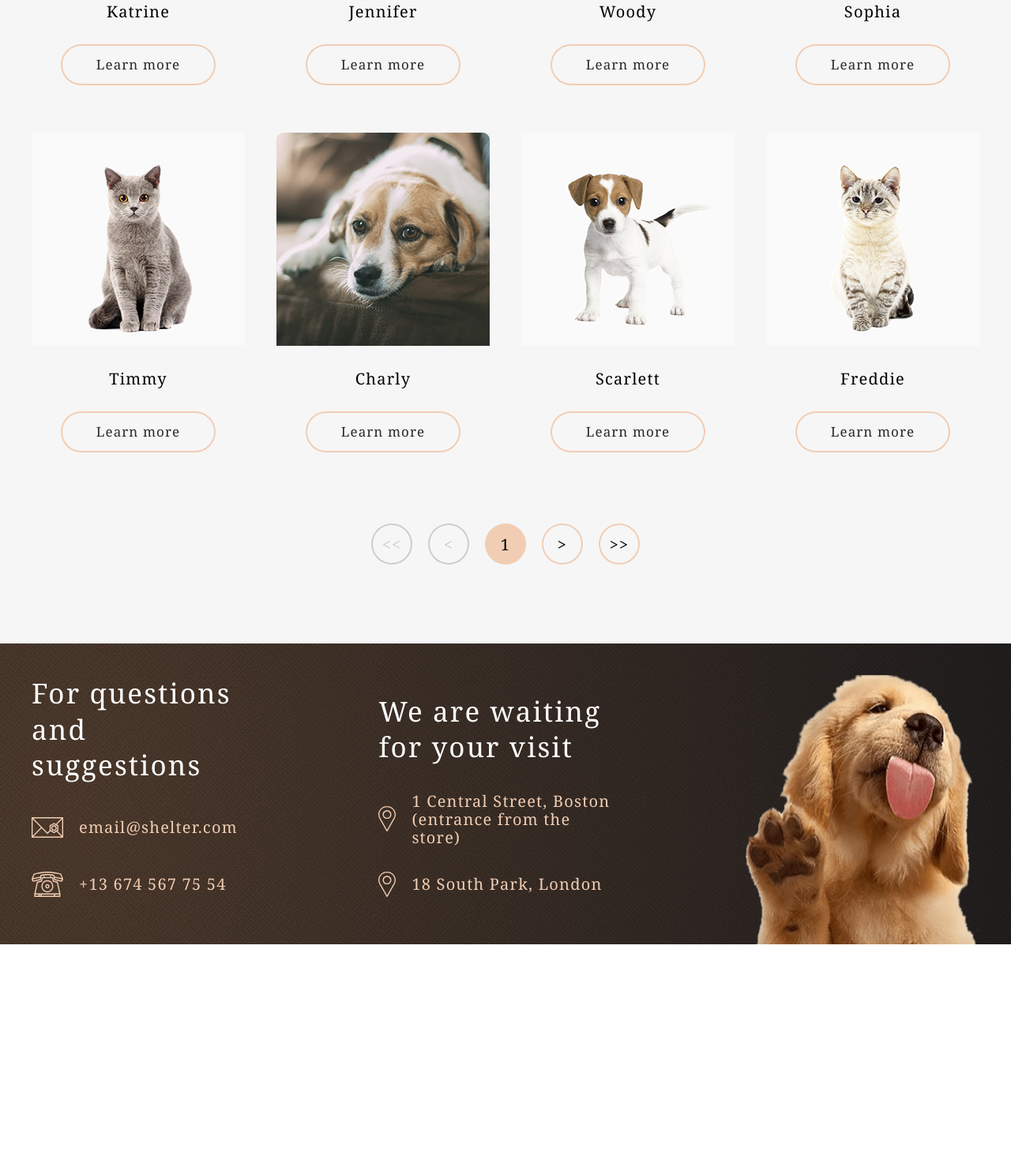
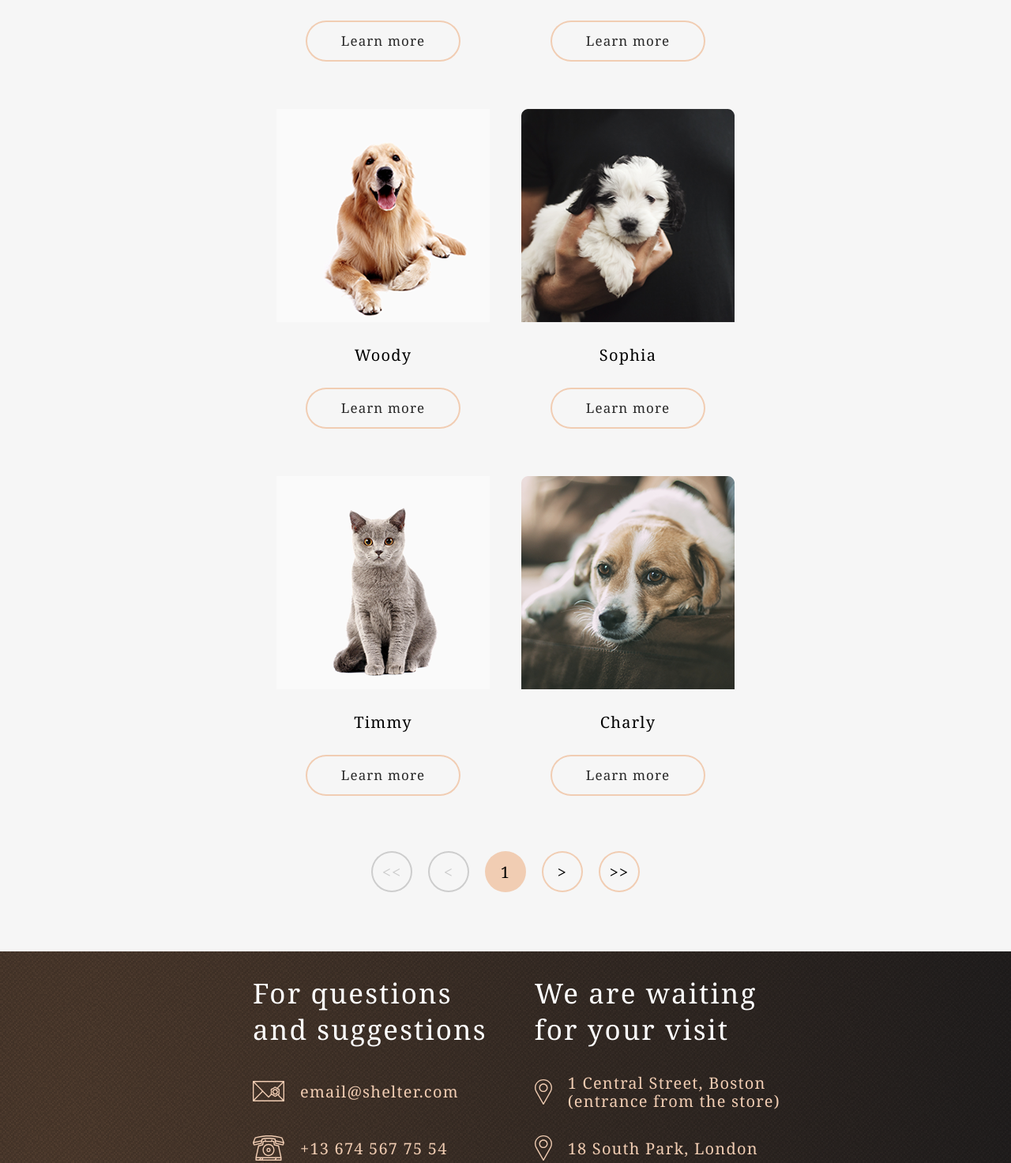
Before and after one commit to Vimbi/shelter, a plain HTML site: page pages/pets/pets.html in a window 1280 px wide. Shown: the part 648-2121 px from the top of the page at 79% size. Before the commit the page ends 1844 px from the top, so only its background shows below. Drawn offline with Linux system fonts and the light colour scheme.

Commit message:
pets adaptive 768-1280 finish

```diff
--- a/pages/pets/pets.html
+++ b/pages/pets/pets.html
@@ -4,6 +4,7 @@
     <meta charset="UTF-8">
     <meta name="viewport" content="width=device-width, initial-scale=1.0">
     <link rel="stylesheet" href="pets.css">
+    <link rel="stylesheet" media='screen and (min-width: 768px) and (max-width: 1280px)' href="petsmobile.css">
     <title>Document</title>
 </head>
 <body>
@@ -57,7 +58,7 @@
                         </div>
                     </div>
 
-                    <div class="pets_card">
+                    <div class="pets_card excess">
                         <img src="assets/images/pets/pets-sophia.png" alt="pets Sophia" class="pets_card-image">
                         <div class="pets_card-content">
                             <h4 class="pets_card-title">Sophia</h4>
@@ -65,7 +66,7 @@
                         </div>
                     </div>
 
-                    <div class="pets_card">
+                    <div class="pets_card excess">
                         <img src="assets/images/pets/pets-timmy.png" alt="pets Timmy" class="pets_card-image">
                         <div class="pets_card-content">
                             <h4 class="pets_card-title">Timmy</h4>
@@ -73,7 +74,7 @@
                         </div>
                     </div>
 
-                    <div class="pets_card">
+                    <div class="pets_card excess">
                         <img src="assets/images/pets/pets-charly.png" alt="pets Charly" class="pets_card-image">
                         <div class="pets_card-content">
                             <h4 class="pets_card-title">Charly</h4>
@@ -81,7 +82,7 @@
                         </div>
                     </div>
 
-                    <div class="pets_card">
+                    <div class="pets_card medium_excess">
                         <img src="assets/images/pets/pets-scarlett.png" alt="pets Scarlett" class="pets_card-image">
                         <div class="pets_card-content">
                             <h4 class="pets_card-title">Scarlett</h4>
@@ -89,7 +90,7 @@
                         </div>
                     </div>
 
-                    <div class="pets_card">
+                    <div class="pets_card medium_excess">
                         <img src="assets/images/pets/pets-freddie.png" alt="pets Freddie" class="pets_card-image">
                         <div class="pets_card-content">
                             <h4 class="pets_card-title">Freddie</h4>
--- a/pages/pets/pets.scss
+++ b/pages/pets/pets.scss
@@ -178,6 +178,7 @@ body {
 header {
     width: 100%;
     position: sticky;
+
 }
 
 .header_wrapper {
@@ -209,7 +210,7 @@ header {
 }
 
 .nav_wrapper {
-    width: 36.916%;
+    width: 44.3rem;
     display: flex;
     align-items: center;
 
@@ -245,9 +246,11 @@ header {
 // -----------------Pets---------------------------
 
 main {
+    width: 100%;
     padding-top: 8rem;
     padding-bottom: 10rem;
     background: $color-light-l;
+
 
     .main_wrapper {
         display: flex;
--- /dev/null
+++ b/pages/pets/petsmobile.scss
@@ -0,0 +1,63 @@
+
+
+/* ----------------Header------------------------*/
+header {
+  position: fixed;
+}
+
+.header_wrapper {
+  max-width: 70.8rem;
+}
+
+// -----------------Pets---------------------------
+
+main {
+  padding-top: 20rem;
+  padding-bottom: 7rem;
+  min-height: 185.3rem;
+
+  .main_wrapper {
+    max-width: 70.8rem;
+
+    .main_pets-cards {
+      margin: 0 auto;
+      max-width: 58rem;
+      padding: 0;
+      margin-top: 3rem;
+      margin-bottom: 4rem;
+
+      .medium_excess {
+        display: none;
+      }
+    }
+  }
+}
+
+// ----------------Footer-----------------------
+footer {
+
+
+  .footer_wrapper{
+    padding: 3rem 3rem 0 3rem;
+
+    .footer_wrapper-content {
+      flex-wrap: wrap;
+      justify-content: start;
+      max-width: 70.8rem;
+
+      .column_one {
+        margin-left: 3.4rem;
+        margin-bottom: 0rem;
+      }
+
+      .column_two {
+        margin-left: 6rem;
+        margin-bottom: 0rem;
+      }
+
+      .footer_puppy {
+        margin: 6.5rem auto 0 auto;
+      }
+    }
+  }
+}
```
Also changed, not shown: pages/pets/pets.css, pages/pets/petsmobile.css (added), 2 other files.
